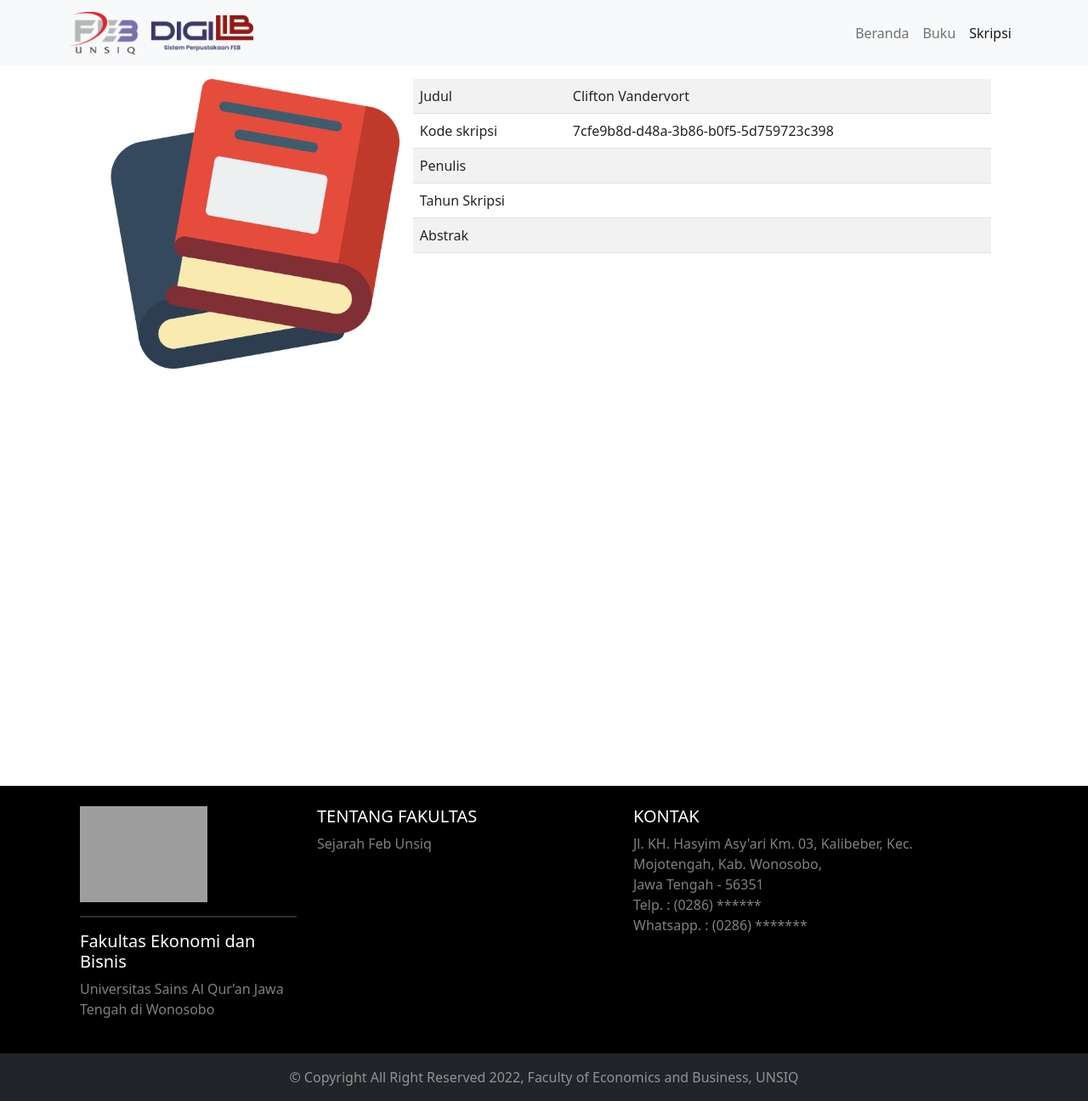
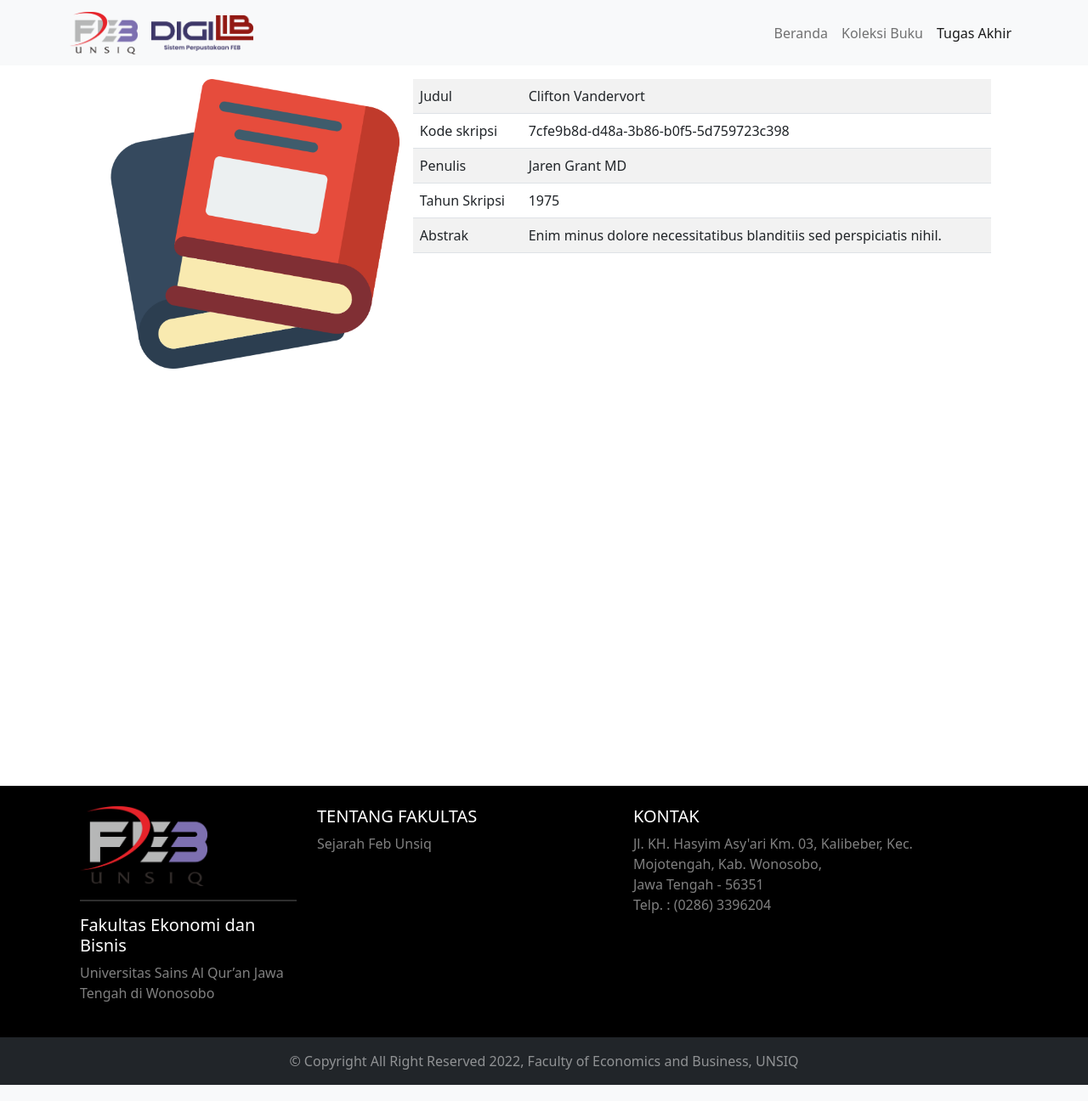
Before and after one commit to Golummn/DigiLib, a Laravel app: page /daftar-skripsi/1 in a window 1280 px wide. Shown: the whole page at 85% size. Run offline with Laravel 8, Linux system fonts and the light colour scheme; data comes from the database, SQL or seed files in the repository; grey boxes are pictures that could not be loaded.

Commit message:
update perubahan pada tugas akhir

```diff
--- a/app/Http/Controllers/ShowController.php
+++ b/app/Http/Controllers/ShowController.php
@@ -42,7 +42,7 @@
         return response()->view('show.buku', compact('title', 'buku'));
     }
 
-    public function showBuku($id)
+    public function detailBuku($id)
     {
         //
         $title = $this->titleBuku;
@@ -58,7 +58,7 @@
         return response()->view('show.skripsi', compact('title', 'skripsi'));
     }
 
-    public function showSkripsi($id)
+    public function detailSkripsi($id)
     {
         //
         $title = $this->titleSkripsi;
--- a/resources/views/buku/index.blade.php
+++ b/resources/views/buku/index.blade.php
@@ -52,7 +52,7 @@
                                             @if ($data->gambar_path != null)
                                                 <img src="{{ asset('storage/' . $data->gambar_path) }}" class="img-fluid img-thumbnail" style="width: 80%;height:25vh;object-fit: cover;" alt="gambar buku"/>
                                             @else
-                                             <img src="{{ asset('/assets/images/book.png') }}" class="img-fluid img-thumbnail" style="width: 80%;height:25vh;object-fit: cover;" alt="gambar buku" />
+                                                <img src="{{ asset('/assets/images/book.png') }}" class="img-fluid img-thumbnail" style="width: 80%;height:25vh;object-fit: cover;" alt="gambar buku" />
                                             @endif
                                         </td>
                                         </td>
--- a/resources/views/show/layouts/app.blade.php
+++ b/resources/views/show/layouts/app.blade.php
@@ -53,10 +53,10 @@
                         <a class="nav-link {{Request::is('/') ? 'active' : ''}}" aria-current="page" href="/">Beranda</a>
                     </li>
                     <li class="nav-item">
-                        <a class="nav-link {{Request::is('koleksi-buku*') ? 'active' : ''}}" aria-current="page" href="koleksi-buku">Buku</a>
+                        <a class="nav-link {{ Route::is('koleksiBuku.*') ? 'active' : '' }}" aria-current="page" href="{{ route('koleksiBuku.koleksiBuku') }}">Koleksi Buku</a>
                     </li>
                     <li class="nav-item">
-                        <a class="nav-link {{Request::is('daftar-skripsi*') ? 'active' : ''}}" aria-current="page" href="daftar-skripsi">Skripsi</a>
+                        <a class="nav-link {{ Route::is('daftarSkripsi.*') ? 'active' : '' }}" aria-current="page" href="{{ route('daftarSkripsi.daftarSkripsi') }}">Tugas Akhir</a>
                     </li>
                 </ul>
             </div>
@@ -71,7 +71,7 @@
             <div class="row">
             <!--Grid column-->
             <div class="col-lg-3 col-md-6 mb-4 mb-md-0">
-                <img src="https://is3.cloudhost.id/storage-feb/assets/images/logo_feb_putih.png" class="d-block" alt="logo feb" width="150" />
+                <img src="{{ asset('/assets/images/logo-feb.png') }}" class="d-block" alt="logo feb" width="150" />
                 <hr style="border: 1px solid #b6b7b7" />
                 <h5 class="h5">Fakultas Ekonomi dan Bisnis</h5>
                 <p class="text-white-50">Universitas Sains Al Qur’an Jawa Tengah di Wonosobo</p>
@@ -94,8 +94,7 @@
                 <ul class="list-unstyled">
                     <li class="text-white-50">Jl. KH. Hasyim Asy'ari Km. 03, Kalibeber, Kec. Mojotengah, Kab. Wonosobo,</li>
                     <li class="text-white-50">Jawa Tengah - 56351</li>
-                    <li class="text-white-50">Telp. : (0286) ******</li>
-                    <li class="text-white-50">Whatsapp. : (0286) *******</li>
+                    <li class="text-white-50">Telp. : (0286) 3396204</li>
                 </ul>
             </div>
             <!--Grid column-->
--- a/resources/views/show/skripsi.blade.php
+++ b/resources/views/show/skripsi.blade.php
@@ -3,7 +3,7 @@
     <div class="container-fluid">
         <div class="row">
             <div class="py-5 bg-danger text-center text-white">
-                <h1>Daftar Skripsi</h1>
+                <h1>Daftar Tugas Akhir</h1>
             </div>
         </div>
     </div>
@@ -13,7 +13,7 @@
                 <form class="my-5 mw-200 navbar-search" method="GET">
                     <label for="search" class="form-label">
                         <h2 class="text-danger">
-                            Cari Skripsi
+                            Cari Tugas Akhir
                         </h2>
                     </label>
                     <div class="input-group">
--- a/resources/views/show/skripsiShow.blade.php
+++ b/resources/views/show/skripsiShow.blade.php
@@ -7,7 +7,7 @@
                 <div class="row g-0">
                     <div class="col-md-4">
                         @if ($skripsi->gambar_path != null)
-                            <img src="{{ asset('storage/' . $skripsi->gambar_path) }}" class="img-fluid rounded" alt="gambar buku"/>
+                            <img src="{{ asset('storage/'.$skripsi->gambar_path) }}" class="img-fluid rounded" alt="gambar buku"/>
                         @else
                             <img src="{{ asset('/assets/images/book.png') }}" class="img-fluid rounded" alt="gambar buku" />
                         @endif
@@ -24,15 +24,15 @@
                             </tr>
                             <tr>
                                 <td>Penulis</td>
-                                <td>{{$skripsi->pengarang}}</td>
+                                <td>{{$skripsi->nama}}</td>
                             </tr>
                             <tr>
                                 <td>Tahun Skripsi</td>
-                                <td>{{$skripsi->tahun_terbit}}</td>
+                                <td>{{$skripsi->tahun}}</td>
                             </tr>
                             <tr>
                                 <td>Abstrak</td>
-                                <td>{!! $skripsi->deskripsi !!}</td>
+                                <td>{!! $skripsi->abstrak !!}</td>
                             </tr>
                         </table>
                     </div>
--- a/routes/web.php
+++ b/routes/web.php
@@ -18,10 +18,21 @@
 */
 
 Route::get('/', [ShowController::class, 'index']);
-Route::get('/koleksi-buku', [ShowController::class, 'koleksiBuku']);
-Route::get('/koleksi-buku/{id}', [ShowController::class, 'showBuku']);
-Route::get('/daftar-skripsi', [ShowController::class, 'daftarSkripsi']);
-Route::get('/daftar-skripsi/{id}', [ShowController::class, 'showSkripsi']);
+Route::controller(ShowController::class)
+    ->prefix('koleksi-buku')
+    ->as('koleksiBuku.')
+    ->group(function () {
+        Route::get('/', 'koleksiBuku')->name('koleksiBuku');
+        Route::get('/{id}', 'detailBuku')->name('detailBuku');
+    });
+
+Route::controller(ShowController::class)
+    ->prefix('daftar-skripsi')
+    ->as('daftarSkripsi.')
+    ->group(function () {
+        Route::get('/', 'daftarSkripsi')->name('daftarSkripsi');
+        Route::get('/{id}', 'detailSkripsi')->name('detailSkripsi');
+    });
 
 Route::controller(AuthController::class)
     ->prefix('auth')
```
